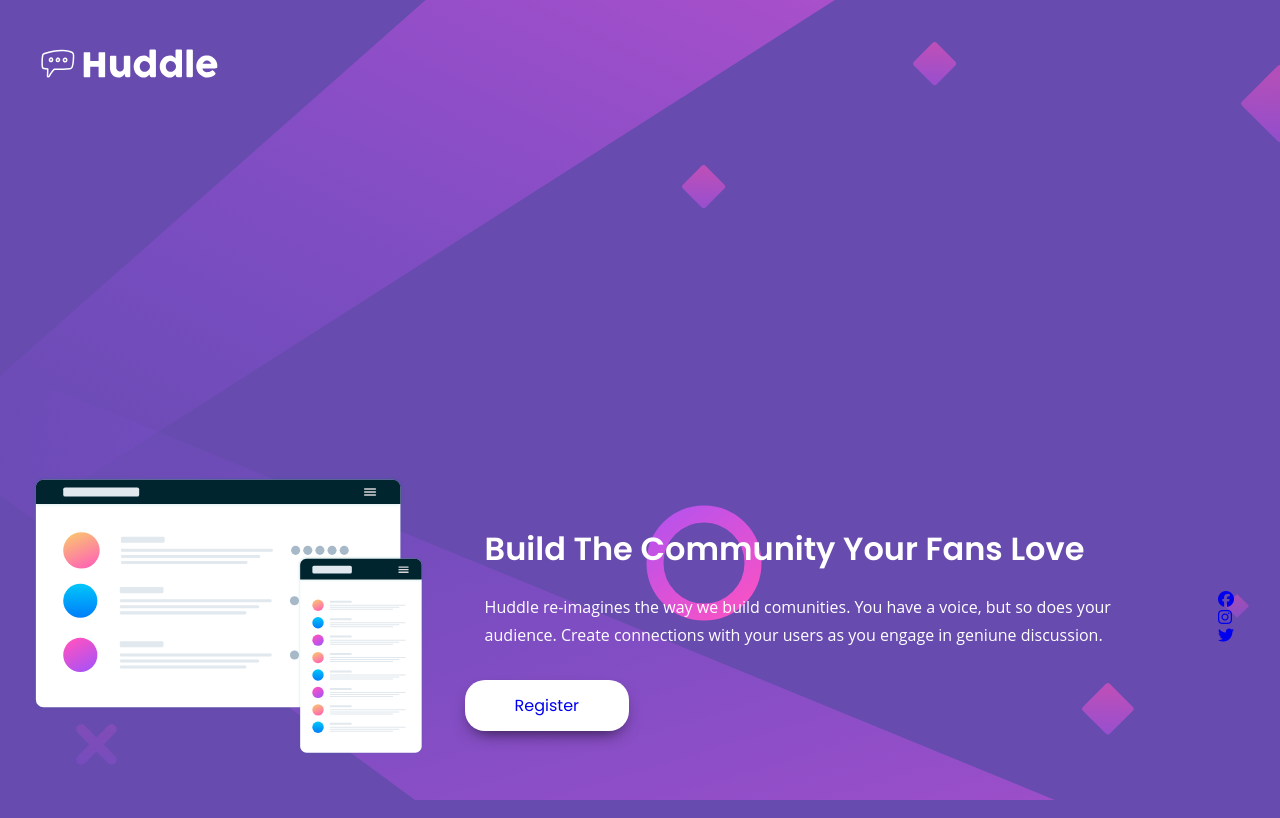
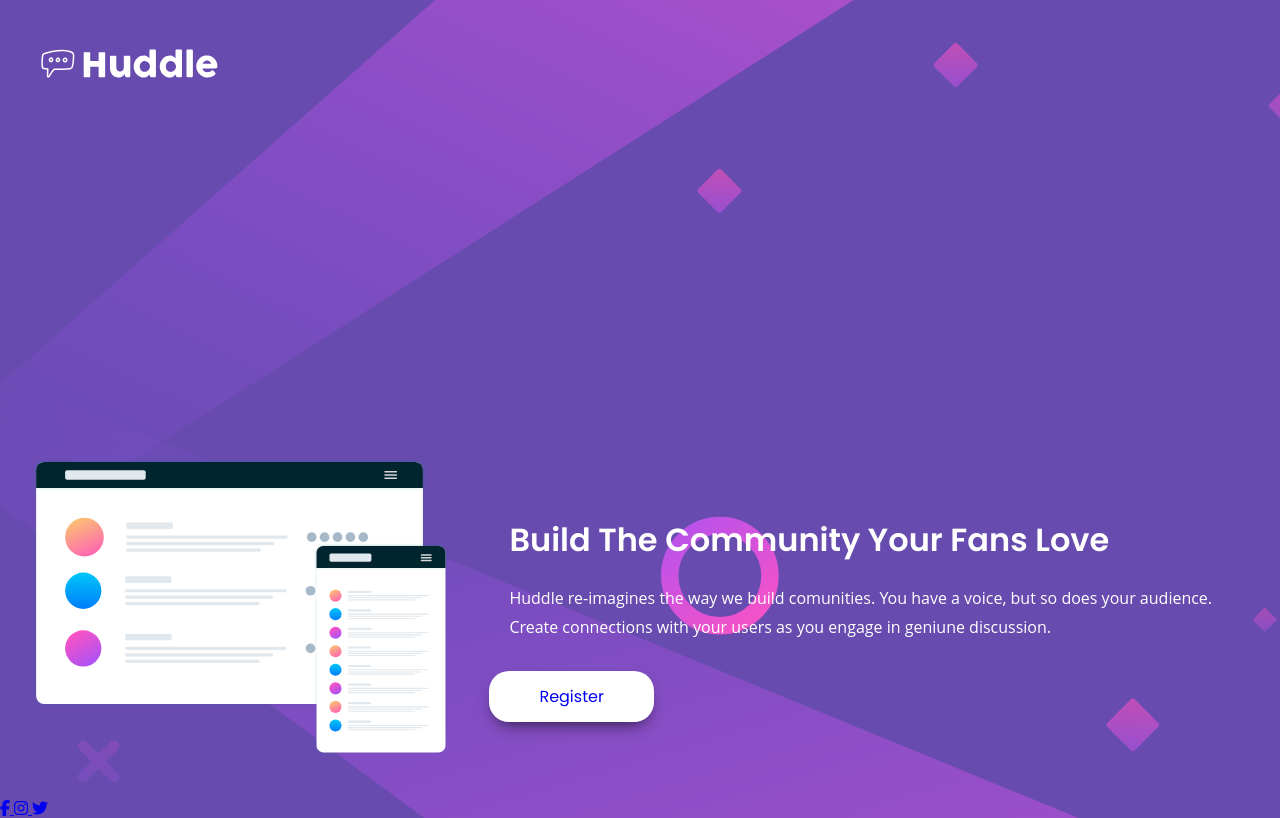
Before and after one commit to MaraP95/huddle-landing-page-with-single-introductory-section-master, a plain HTML site: page index.html in a window 1280 px wide. Drawn offline with Linux system fonts and the light colour scheme.

Commit message:
Update index.html
change footer social icons

```diff
--- a/index.html
+++ b/index.html
@@ -26,20 +26,21 @@
       <p>Huddle re-imagines the way we build comunities. You have a voice, but so does your audience. Create connections with your users as you engage in geniune discussion.</p>
       <a href="#"> Register</a>
       </div>
-      <div class="social">
-        <a href="#">
-          <i class="fa-brands fa-facebook"></i>
-        </a>
-        <a href="#">
-          <i class="fa-brands fa-instagram"></i>
-        </a>
-        <a href="#">
-          <i class="fa-brands fa-twitter"></i>
-        </a>
-      </div>
+
     </div>
   </div>
 </div>
+<footer>
+        <a href="#" class="icon">
+          <i class="fa-brands fa-facebook-f"></i>
+        </a>
+        <a href="#" class="icon">
+          <i class="fa-brands fa-instagram"></i>
+        </a>
+        <a href="#" class="icon">
+          <i class="fa-brands fa-twitter"></i>
+        </a>
+    </footer>
 
 </body>
 
```
